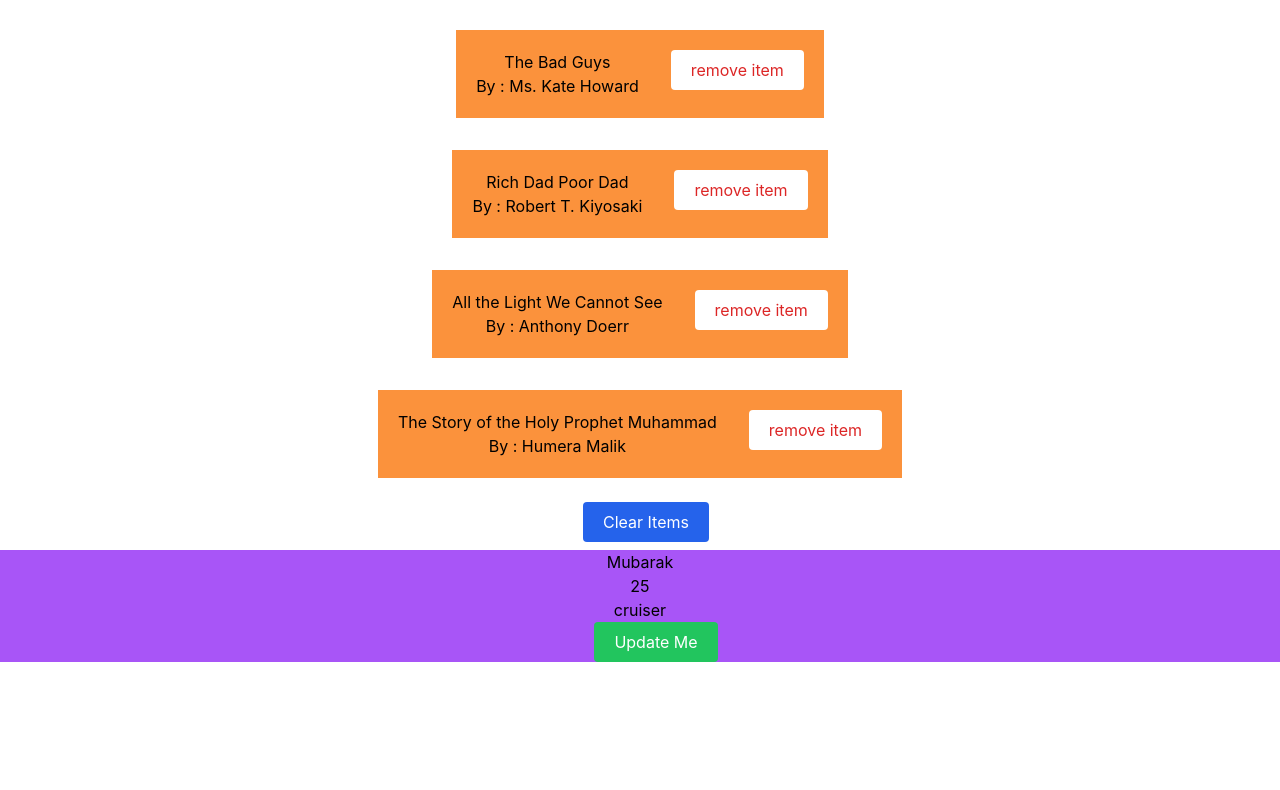
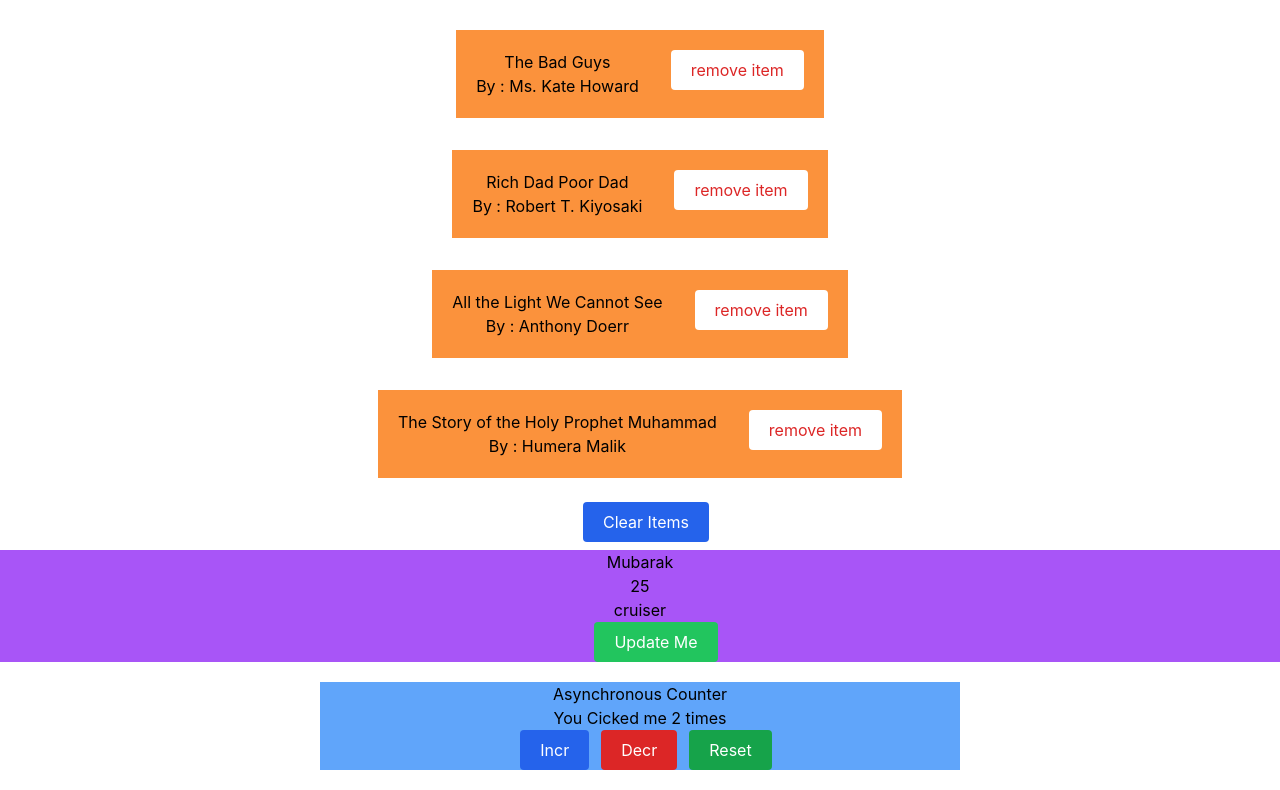
Before and after one commit to Mbk15/react-formik, a React (Create React App) app: page / in a window 1280 px wide. Shown: the part 1602-2392 px from the top of the page. Before the commit the page ends 2264 px from the top, so only its background shows below. Built offline with nearby package versions, Linux system fonts and the light colour scheme.

Commit message:
more on usEffect and asynchronous function

```diff
--- /dev/null
+++ b/src/AdvancedReact/useState/UseStateCounter.tsx
@@ -0,0 +1,50 @@
+import Button from "../../components/Button";
+import { useState } from "react";
+
+const UseStateCounter = () => {
+  const [count, setCount] = useState(2);
+  const incrementCount = () => {
+    setTimeout(() => {
+      setCount((prevstate) => {
+        console.log(prevstate + 1);
+        return prevstate + 1;
+      });
+    }, 2000);
+  };
+  return (
+    <div className="bg-blue-400 w-1/2 mx-auto text-center my-5 ">
+      <div>
+        <h2>Asynchronous Counter</h2>
+
+        <h1>You Cicked me {count} times</h1>
+      </div>
+
+      <div>
+        <div className="flex items-center justify-center flex-column">
+          <div>
+            <button
+              className="bg-blue-600 px-5 py-2 rounded text-white ml-3"
+              onClick={incrementCount}
+            >
+              Incr
+            </button>
+            <button
+              className="bg-red-600 px-5 py-2 rounded text-white ml-3"
+              onClick={() => setCount(count - 1)}
+            >
+              Decr
+            </button>
+            <button
+              className="bg-green-600 px-5 py-2 rounded text-white ml-3 "
+              onClick={() => setCount(0)}
+            >
+              Reset
+            </button>
+          </div>
+        </div>
+      </div>
+    </div>
+  );
+};
+
+export default UseStateCounter;
--- a/src/components/Button.tsx
+++ b/src/components/Button.tsx
@@ -6,7 +6,7 @@ interface myProps {
 const Button = ({ name, color }: myProps) => {
   return (
     <button
-      className={`bg-${color}-600 px-5 py-2 rounded text-center flex justify-center text-white ml-8`}
+      className={`bg-${color}-500 px-5 py-2 rounded text-center flex justify-center text-white ml-8`}
     >
       {name}
     </button>
--- a/src/index.tsx
+++ b/src/index.tsx
@@ -6,13 +6,14 @@ import ObjectExample from "./AdvancedReact/useState/ObjectExample";
 import Booklist from "./components/Booklist";
 import BasicExample from "./AdvancedReact/useState/BasicExample";
 import ArrayExample from "./AdvancedReact/useState/ArrayExample";
-
+import UseStateCounter from "./AdvancedReact/useState/UseStateCounter";
 ReactDOM.render(
   <React.StrictMode>
     <Booklist />
     <BasicExample />
     <ArrayExample />
     <ObjectExample />
+    <UseStateCounter />
     {/* <ButtonUi message="Alhamdulillah" /> */}
     {/* <CardUI /> */}
   </React.StrictMode>,
```
